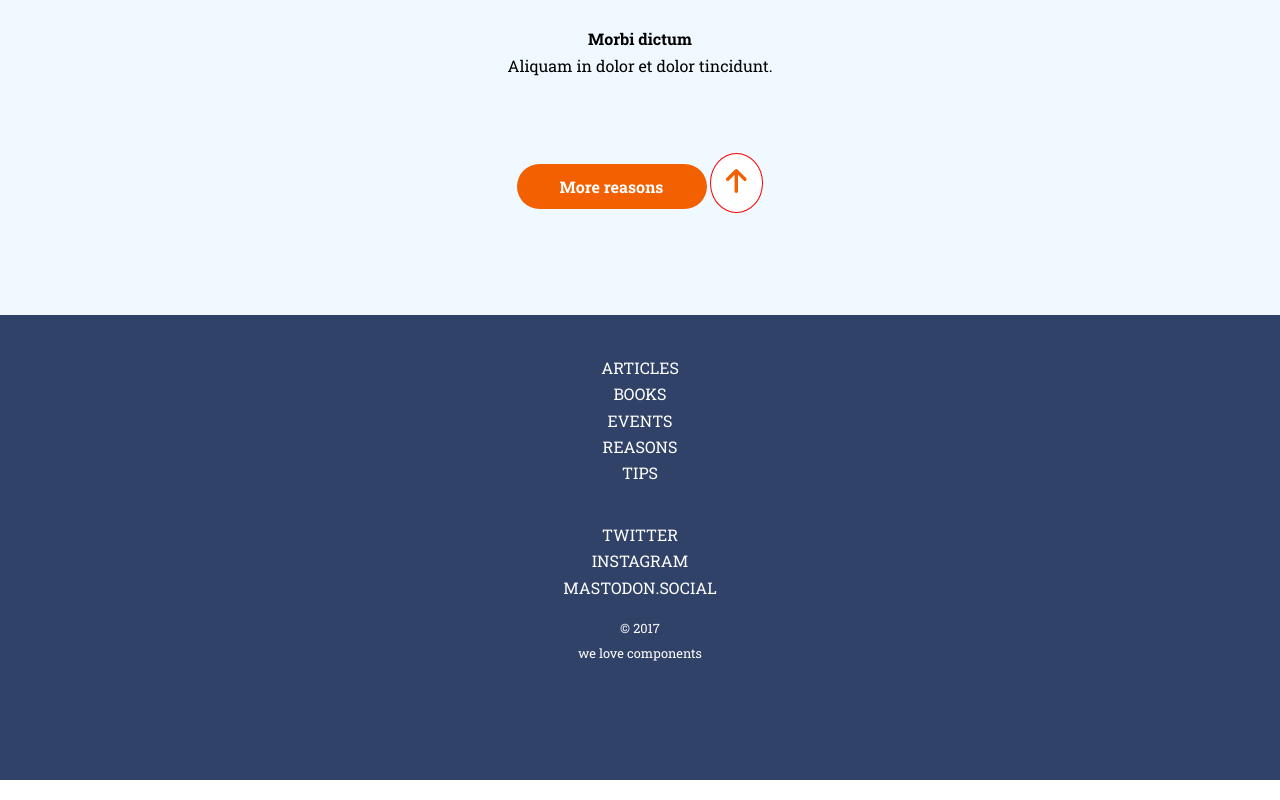
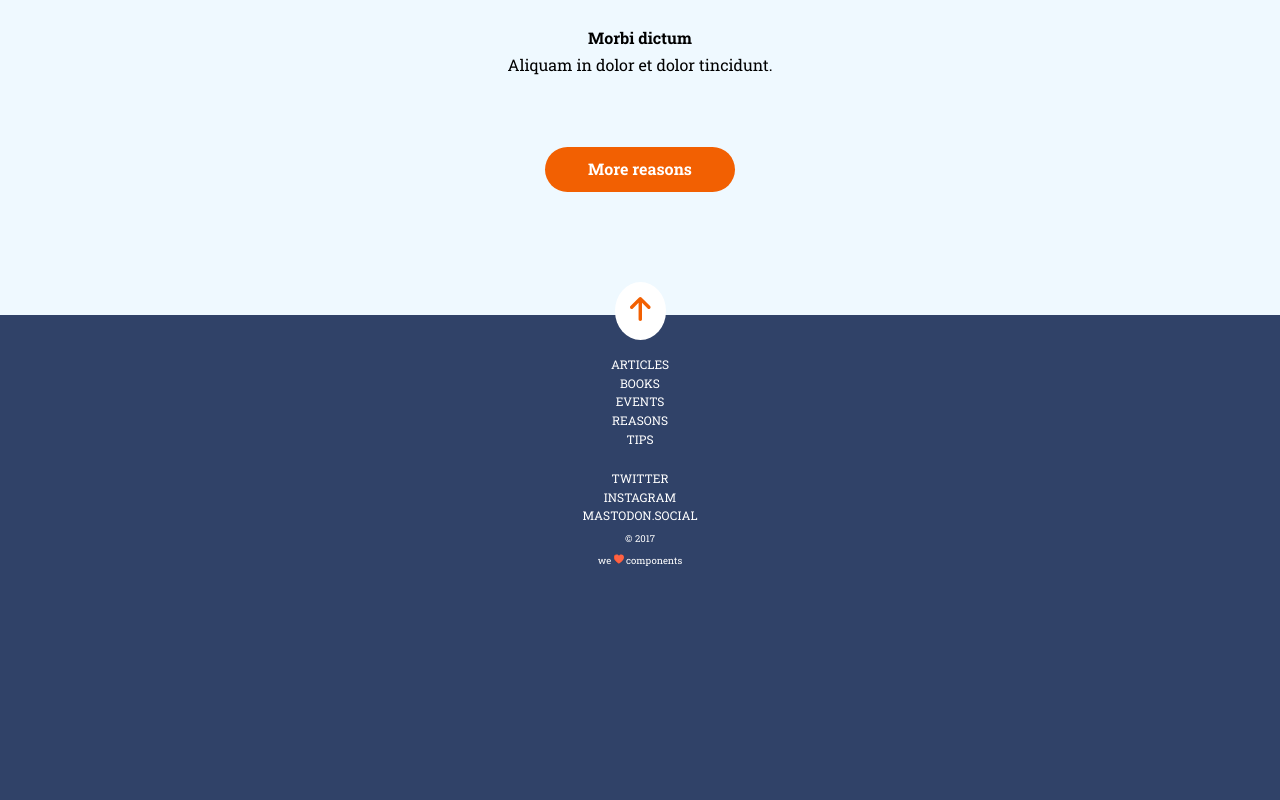
Before and after one commit to LauraMoreaux/modulo-1-evaluacion-final-LauraMoreaux, a website: page docs/index.html in a window 1280 px wide. Shown: the part 1204-2004 px from the top of the page. Drawn offline with Linux system fonts and the light colour scheme.

Commit message:
Add section finished and updated run docs

```diff
--- a/docs/index.html
+++ b/docs/index.html
@@ -77,7 +77,7 @@
         <small>
           <span>&copy; 2017
           </span>
-          <span>we love components</span>
+          <span>we <img src="../assets/images/corazon.svg"> components</span>
         </small>
       </div>
     </footer>
--- a/src/scss/layout/_footer.scss
+++ b/src/scss/layout/_footer.scss
@@ -1,7 +1,10 @@
 .footer {
-  height: 465px;
+  height: 485px;
   padding-top: 20px;
   color: $color-light;
+  line-height: 0.9;
+  font-size: 12px;
+  // EN REALIDAD SON 16PX
   background-color: $color-back-footer;
   display: flex;
   flex-direction: column;
@@ -11,11 +14,11 @@
   & .extra-content,
   .links {
     text-transform: uppercase;
+    font-weight: normal;
     display: flex;
     flex-direction: column;
     text-align: center;
     padding-top: 20px;
-    margin-bottom: 15px;
 
     & a {
       padding: 4px;
@@ -26,5 +29,14 @@
     display: block;
     text-align: center;
     padding: 5px;
+
+    & img {
+      height: 10px;
+      width: 10px;
+    }
+
+    &:first-child {
+      margin-top: 5px;
+    }
   }
 }
--- a/src/scss/layout/_section.scss
+++ b/src/scss/layout/_section.scss
@@ -1,6 +1,6 @@
 .options {
   background-color: $color-back-options;
-  padding: 15px;
+  padding: 30px;
   height: 624px;
   text-align: center;
   position: relative;
@@ -26,7 +26,7 @@
     width: 190px;
     height: 45px;
     border-radius: 50px;
-    padding: 14px;
+    padding: 13px;
 
     & .buttom-title {
       color: $color-light;
@@ -34,12 +34,10 @@
   }
 
   & .narrow {
-    border: 1px solid red;
     background-color: $color-light;
     padding: 15px;
     border-radius: 100%;
-    display: inline-block;
-    //   position: relative;
-    //   bottom: -100px;
+    position: absolute;
+    transform: translate(-120px, 135px);
   }
 }
```
Also changed, not shown: src/html/partials/footer.html (+1 -1 lines), docs/assets/css/main.css, docs/assets/images/corazon.svg (added), src/images/corazon.svg (added).
